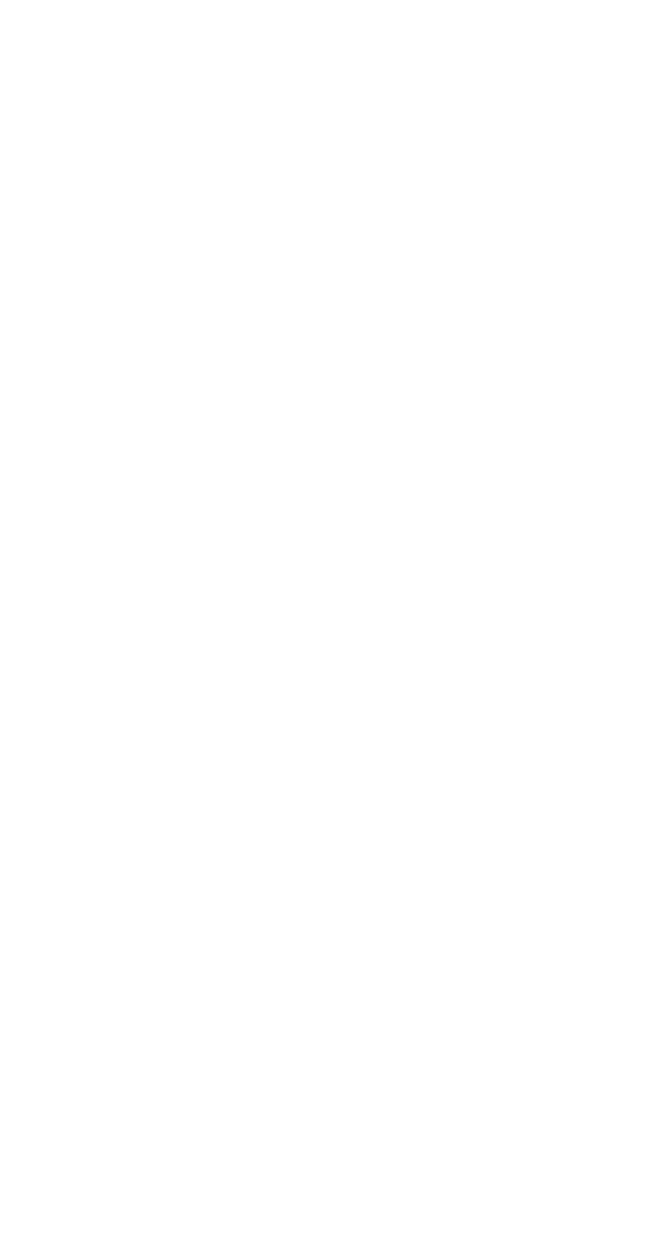
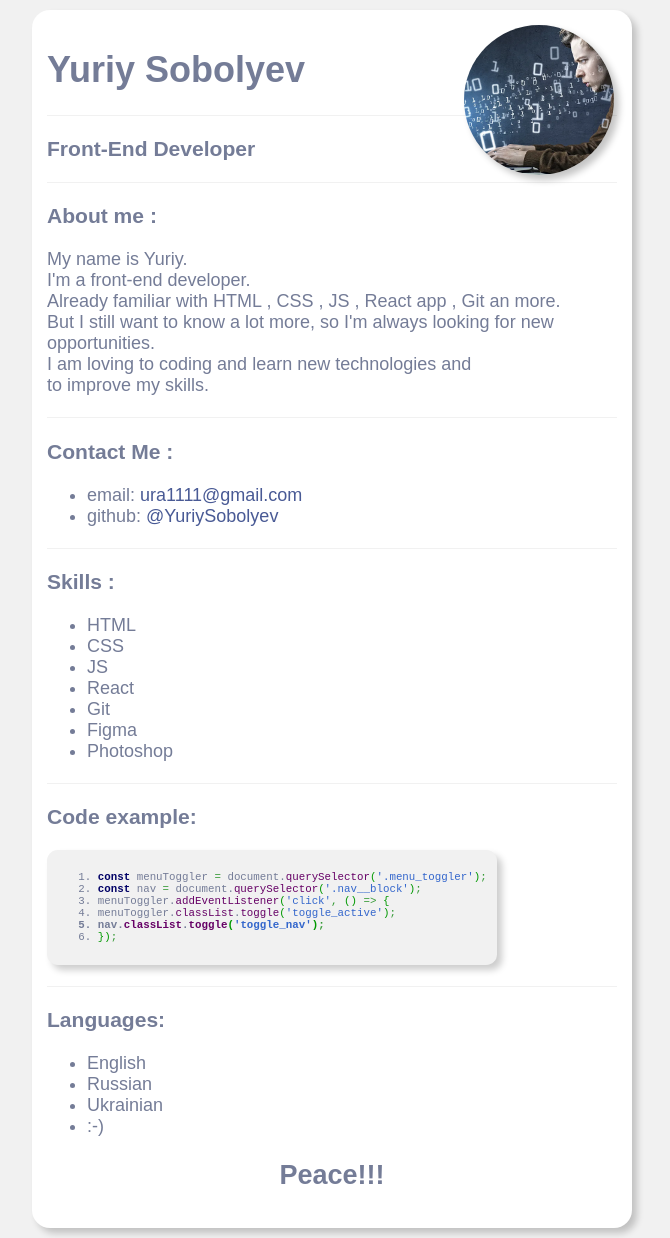
Before and after one commit to YuriySobolyev/rsschool-cv, a plain HTML site: page index.html in a window 1280 px wide. Shown: the whole page, without its empty margins (308-978 px from the left). Before the commit the page ends 800 px from the top, so only its background shows below. Drawn offline with Linux system fonts and the light colour scheme.

Commit message:
fix: add information, add styling and picture

```diff
--- a/css/style.css
+++ b/css/style.css
@@ -0,0 +1,59 @@
+*, *:before, *:after {
+    box-sizing: border-box;
+}
+
+a {
+    text-decoration: none;
+    color: #495a95;
+}
+
+body {
+    margin: 0;
+    padding: 0;
+    font-family: 'Montserrat', sans-serif;
+    font-size: 18px;
+    color: #747c97;
+    background: #f1f1f1;
+}
+
+h2 {
+    text-align: center;
+}
+
+h3 {
+    border-top: 1px solid #f1f1f1;
+    padding-top: 1em;
+}
+
+.wrapper {
+    background: #fff;
+    max-width: 600px;
+    margin: 10px auto;
+    padding: 15px;
+    border-radius: 1em;
+    position: relative;
+    box-shadow: 5px 5px 7px 0px rgba(0,0,0,0.2);
+}
+
+.img {
+    position: absolute;
+    width: 150px;
+    height: 150px;
+    background: url(/img/avatar.webp) no-repeat center center/cover;
+    right: 1em;
+    border-radius: 75px;
+    box-shadow: 5px 5px 7px 0px rgba(0,0,0,0.23);
+}
+
+.code {
+    background: #f1f1f1;
+    padding: 1em;
+    font-size: .6em;
+    border-radius: 1em;
+    width: 450px;
+    box-shadow: 5px 5px 7px 0px rgba(0,0,0,0.2);
+}
+
+.javascript {
+    font-family:monospace;
+}
--- a/index.html
+++ b/index.html
@@ -6,8 +6,62 @@
           content="width=device-width, user-scalable=no, initial-scale=1.0, maximum-scale=1.0, minimum-scale=1.0">
     <meta http-equiv="X-UA-Compatible" content="ie=edge">
     <title>CV</title>
+    <link rel="stylesheet" href="css/style.css">
 </head>
 <body>
-
+<div class="wrapper">
+    <div class="img"></div>
+    <h1>Yuriy Sobolyev</h1>
+    <h3>Front-End Developer</h3>
+    <h3>About me :</h3>
+    <p>
+        My name is Yuriy. <br>
+        I'm a front-end developer. <br>
+        Already familiar with
+        HTML , CSS , JS , React app , Git an more. <br>
+        But I still want to know a lot more,
+        so I'm always looking for new opportunities. <br>
+        I am loving to coding and learn new technologies and <br>
+        to improve my skills.
+    </p>
+    <h3>Contact Me :</h3>
+    <ul>
+        <li>email: <a href="mailto:ura1111@gmail.com">ura1111@gmail.com</a></li>
+        <li>github: <a href="https://github.com/YuriySobolyev">@YuriySobolyev</a></li>
+    </ul>
+    <h3>Skills :</h3>
+    <ul>
+        <li>HTML</li>
+        <li>CSS</li>
+        <li>JS</li>
+        <li>React</li>
+        <li>Git</li>
+        <li>Figma</li>
+        <li>Photoshop</li>
+    </ul>
+    <h3>Code example:</h3>
+    <div class="code">
+    <pre class="javascript"><ol><li><div><span style="color: #000066; font-weight: bold;">const</span> menuToggler <span style="color: #339933;">=</span> document.<span
+            style="color: #660066;">querySelector</span><span style="color: #009900;">&#40;</span><span style="color: #3366CC;">'.menu_toggler'</span><span style="color: #009900;">&#41;</span><span
+            style="color: #339933;">;</span></div></li><li><div><span style="color: #000066; font-weight: bold;">const</span> nav <span style="color: #339933;">=</span> document.<span
+            style="color: #660066;">querySelector</span><span style="color: #009900;">&#40;</span><span style="color: #3366CC;">'.nav__block'</span><span style="color: #009900;">&#41;</span><span
+            style="color: #339933;">;</span></div></li><li><div>menuToggler.<span style="color: #660066;">addEventListener</span><span style="color: #009900;">&#40;</span><span
+            style="color: #3366CC;">'click'</span><span style="color: #339933;">,</span> <span style="color: #009900;">&#40;</span><span
+            style="color: #009900;">&#41;</span> <span style="color: #339933;">=&gt;</span> <span style="color: #009900;">&#123;</span></div></li><li><div>menuToggler.<span
+            style="color: #660066;">classList</span>.<span style="color: #660066;">toggle</span><span style="color: #009900;">&#40;</span><span style="color: #3366CC;">'toggle_active'</span><span
+            style="color: #009900;">&#41;</span><span style="color: #339933;">;</span></div></li><li style="font-weight: bold; vertical-align:top;"><div>nav.<span
+            style="color: #660066;">classList</span>.<span style="color: #660066;">toggle</span><span style="color: #009900;">&#40;</span><span style="color: #3366CC;">'toggle_nav'</span><span
+            style="color: #009900;">&#41;</span><span style="color: #339933;">;</span></div></li><li ><div><span style="color: #009900;">&#125;</span><span style="color: #009900;">&#41;</span><span
+            style="color: #339933;">;</span></div></li></ol></pre>
+    </div>
+    <h3>Languages:</h3>
+    <ul>
+        <li>English</li>
+        <li>Russian</li>
+        <li>Ukrainian</li>
+        <li>:-)</li>
+    </ul>
+    <h2>Peace!!!</h2>
+</div>
 </body>
 </html>
```
Also changed, not shown: img/avatar.webp (added).
